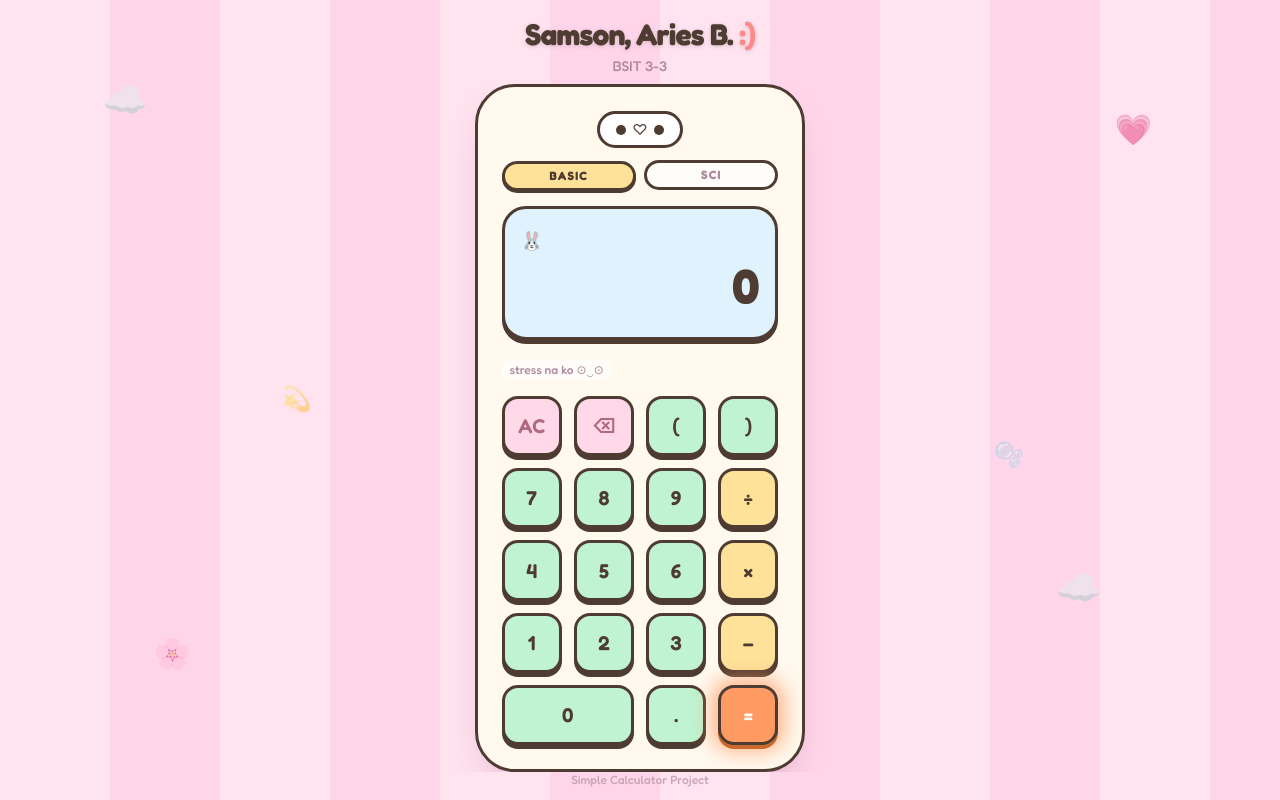
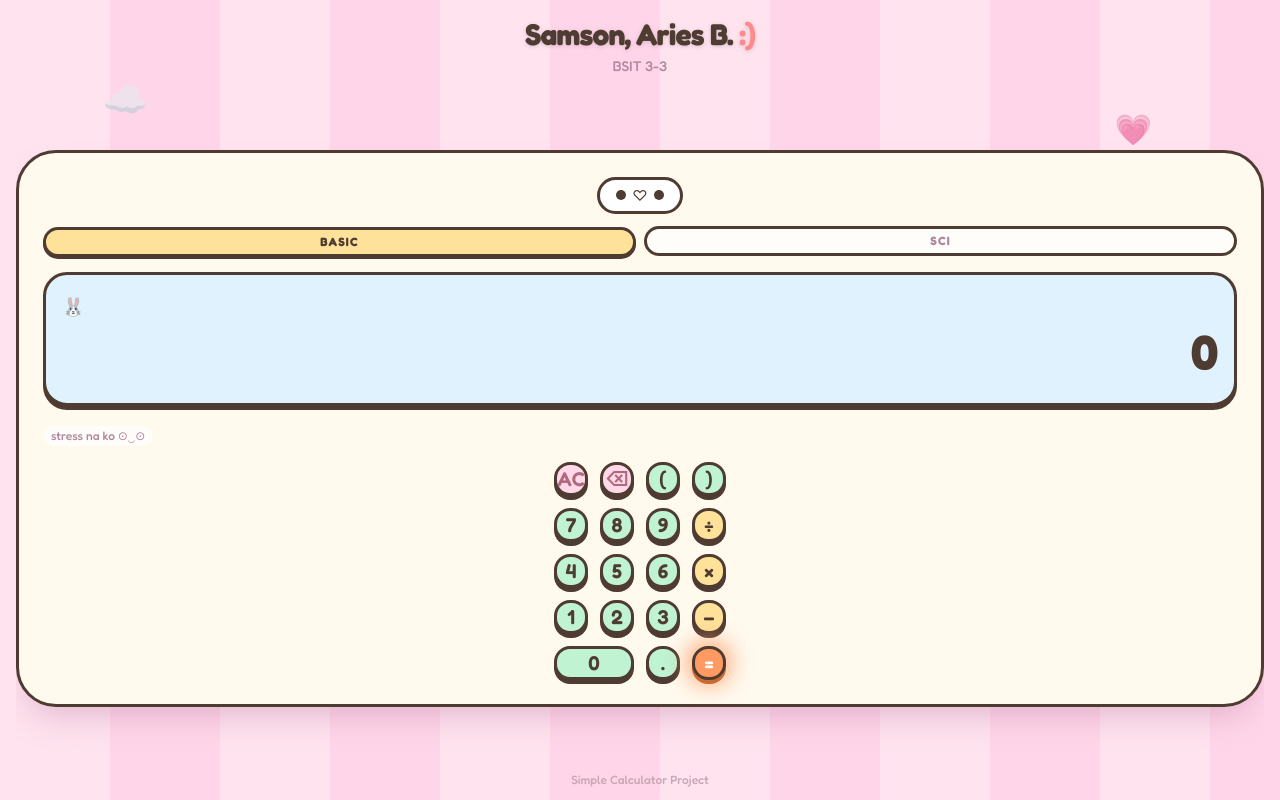
Before and after one commit to Stablhr/Simple-Calculator-Project, a React (Vite) app: page / in a window 1280 px wide. Built offline with nearby package versions, Linux system fonts and the light colour scheme.

Commit message:
feat: expand sci mode keys beside the pad instead of stacking rows

```diff
--- a/src/components/Keypad.jsx
+++ b/src/components/Keypad.jsx
@@ -91,7 +91,7 @@ function Keypad({ mode, angle, press }) {
   const angleActive = angle === 'deg'
 
   return (
-    <div data-keypad className="space-y-3">
+    <div data-keypad className="flex items-stretch justify-center gap-3">
       {mode === 'scientific' && (
         <div className="space-y-3">
           {SCI_ROWS.map((row, idx) => (
```
